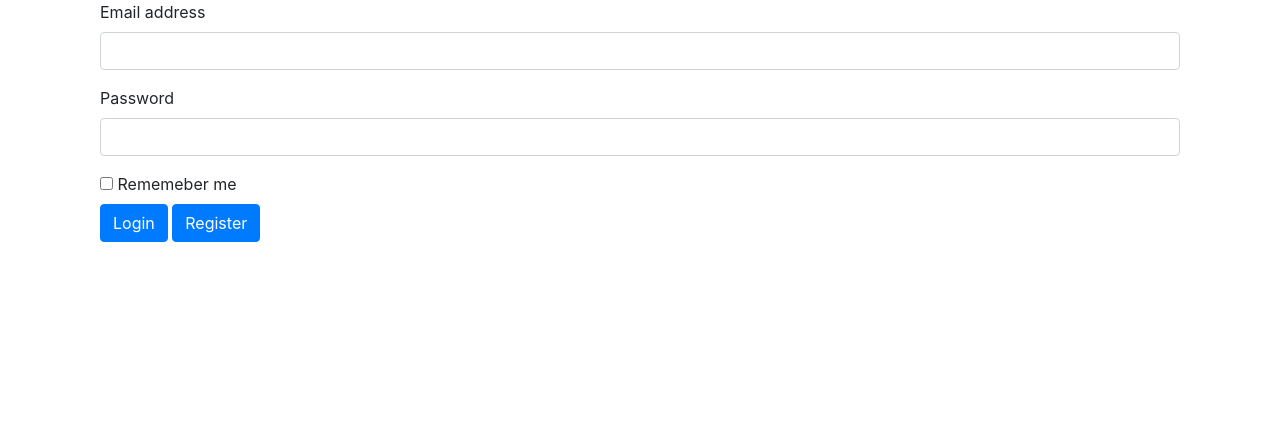
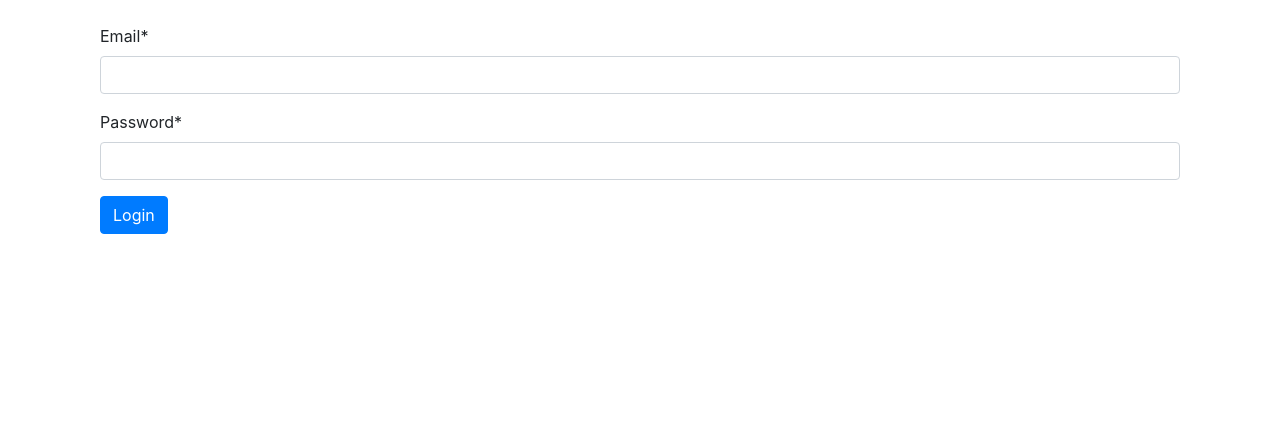
Before and after one commit to dhruvjain51/Sothebys-1, a Django app: page /login/ in a window 1280 px wide. Shown: the part 56-497 px from the top of the page. Run offline with Django 3.2, Linux system fonts and the light colour scheme; some libraries are stand-ins or nearby versions.

Commit message:
Login Web Front end

```diff
--- a/web/login/forms.py
+++ b/web/login/forms.py
@@ -9,3 +9,8 @@ class SellerRegisterForm(forms.Form):
     phone = forms.CharField(label='Phone', max_length=100)
     description = forms.CharField(label='Description', max_length=300)
     logo = forms.CharField(label='Logo Link', max_length=200)
+
+
+class SellerLoginForm(forms.Form):
+    email = forms.EmailField()
+    password = forms.CharField(widget=forms.PasswordInput())
--- a/web/login/templates/login.html
+++ b/web/login/templates/login.html
@@ -1,41 +1,18 @@
 {% extends 'base.html' %}
-
+    {% load crispy_forms_tags %}
 {% block content %}
 <html lang="en">
   <body>
+    <br>
+    <div class="container">
+      {{message}}
+      <form action="" method="post">
+          {% csrf_token %}
+          {{ form|crispy }}
+          <input type="submit" class="btn-primary btn" value="Login">
+      </form>
 
-    <div class="container-fluid">
-	<div class="row">
-		<div class="col-md-12">
-			<form role="form">
-				<div class="form-group">
-
-					<label for="InputEmail">
-						Email address
-					</label>
-					<input type="email" class="form-control" id="InputEmail">
-				</div>
-				<div class="form-group">
-
-					<label for="InputPassword">
-						Password
-					</label>
-					<input type="password" class="form-control" id="InputPassword">
-				</div>
-				<div class="checkbox">
-
-					<label>
-						<input type="checkbox"> Rememeber me
-					</label>
-				</div>
-				<button type="submit" class="btn btn-primary" id = "login">
-					Login
-				</button>
-        <a class="btn btn-primary" href="s/">Register</a>
-			</form>
-		</div>
-	</div>
-</div>
+    </div>
 </body>
 </html>
 {% endblock %}
--- a/web/login/views.py
+++ b/web/login/views.py
@@ -1,13 +1,17 @@
 from django.shortcuts import render
-from .forms import SellerRegisterForm
+from .forms import SellerRegisterForm, SellerLoginForm
 from django.http import HttpResponseRedirect
 import requests
 
 
 # Create your views here.
 def get_login(request):
-    if request.method == "GET":
-        return render(request, "login.html")
+    if request.method == "POST":
+        # Do somethign
+        a = 4
+    else:
+        form = SellerLoginForm
+        return render(request, "login.html", {'form': form})
 
 
 # Register for the seller
```
